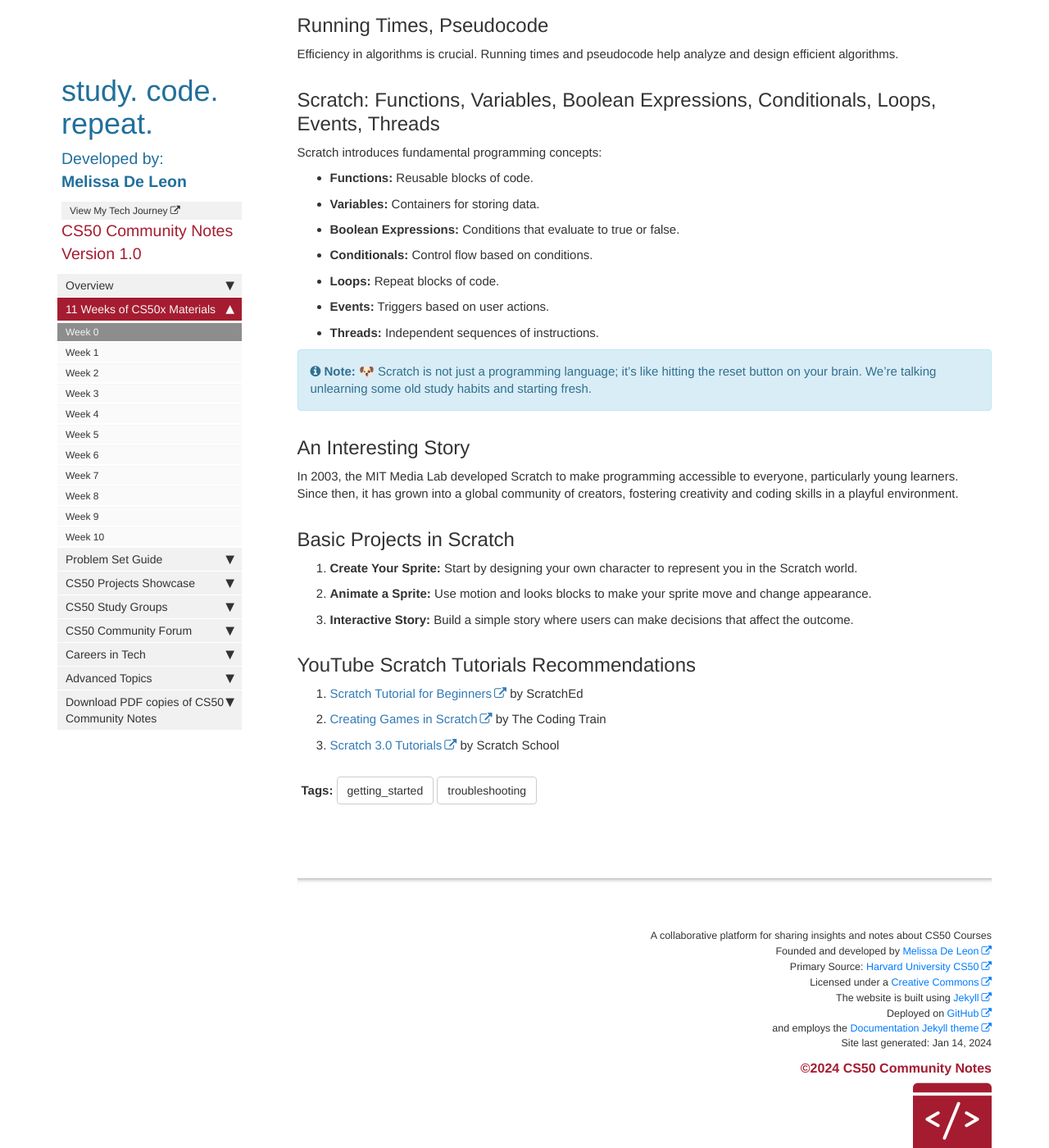
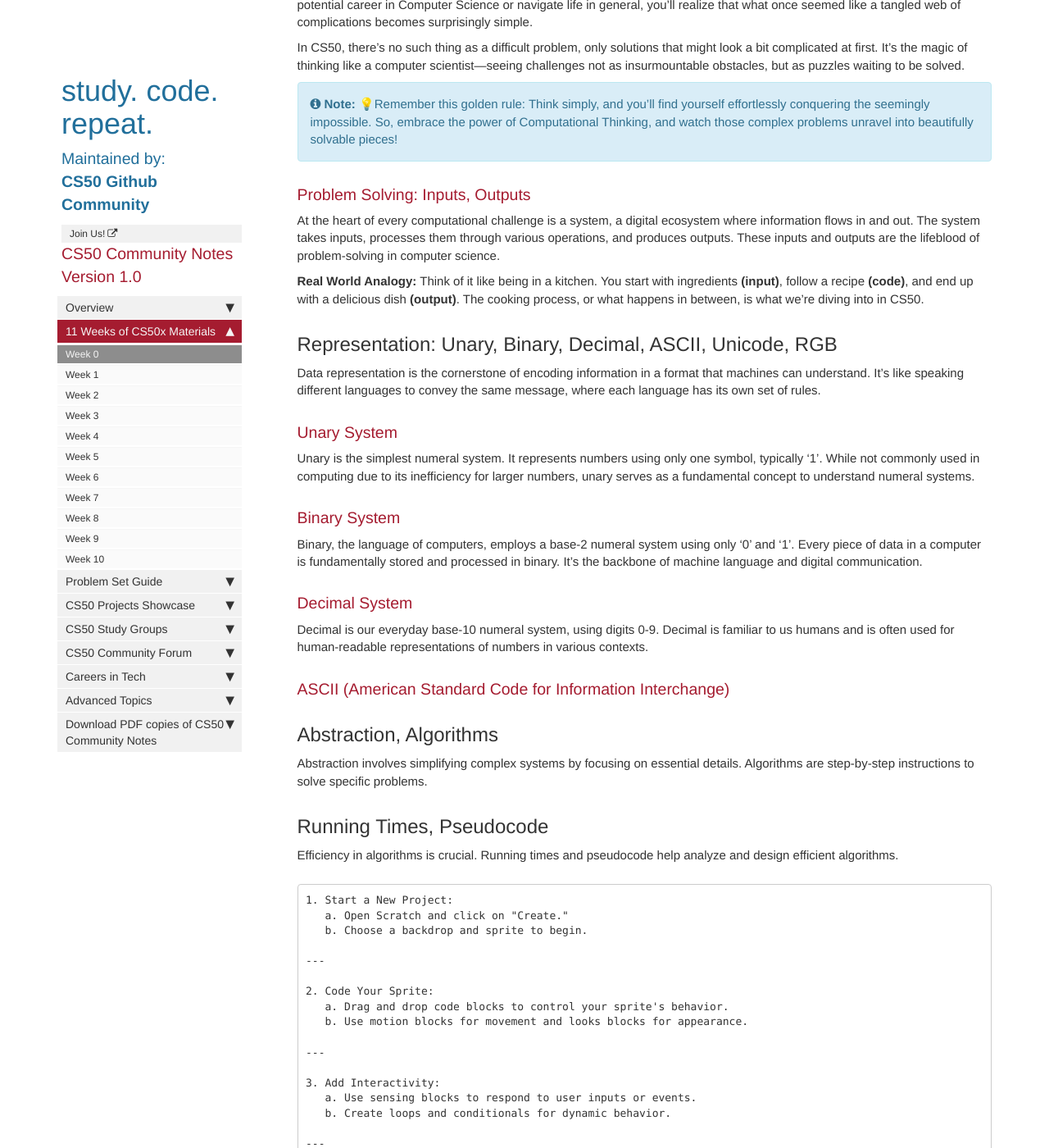
Before and after one commit to melissadeleonx/cs50-community-notes, a Jekyll site: the page built from pages/cs50/week_0.md, in a window 1280 px wide and 1400 px high, scrolled down 2190 px. Shown: the whole window at 82% size. Built offline with Jekyll 4.4.1, drawn with Linux system fonts in a browser that asks for light colours; nearby versions of some CDN libraries; comment, search, counter and statistics services are not loaded; some of the changed text lies outside the part shown.

Commit message:
week_0.md updated

````diff
--- a/_data/sidebars/mydoc_sidebar.yml
+++ b/_data/sidebars/mydoc_sidebar.yml
@@ -5,9 +5,9 @@ entries:
   product: |
       <div id="header" style="color: #216f9b;">
         <h1>study. code. repeat.</h1>
-        <p>Developed by:<br>
-        <strong>Melissa De Leon</strong></p>
-        <a href="https://tech-journey-melissadeleonx.vercel.app/" target="_blank" rel="noopener noreferrer">View My Tech Journey</a>
+        <p>Maintained by:<br>
+        <strong>CS50 Github Community</strong></p>
+        <a href="https://github.com/melissadeleonx/cs50-community-notes/" target="_blank" rel="noopener noreferrer">Join Us!</a>
       </div>
   version: CS50 Community Notes Version 1.0
   folders:
--- a/pages/cs50/week_0.md
+++ b/pages/cs50/week_0.md
@@ -21,6 +21,21 @@ He must have explained Computer Science thoroughly, and here's a quick rundown:
 **Computer Science** provides a solid foundation for understanding how computers work and tackling problems with computational methods.
 
 Now, if that sounds a bit nerdy, trust me, that's the beauty of it! This course doesn't just teach us the basics of programming; it transforms the way we think, making us process information like a computer. It starts with updating our brains regularly with more Computer Science knowledge, guiding us in creating schedules for weekly lectures, helping allocate time and energy to learn CS50. And guess what? These habits stick even after the course ends!
+
+<div style="display: flex; justify-content: center;">
+  <div style="width: 400px; height: 400px;" id="lottie-container"></div>
+</div>
+
+<script src="https://cdnjs.cloudflare.com/ajax/libs/bodymovin/5.7.5/lottie.min.js"></script>
+<script>
+  lottie.loadAnimation({
+    container: document.getElementById('lottie-container'),
+    renderer: 'svg',
+    loop: true,
+    autoplay: true,
+    path: 'https://lottie.host/6b5661c5-3019-4427-845e-f51d975a9261/gAHkJOSoYe.json',
+  });
+</script>
 
 ### Sample CS50 Schedule
 
@@ -49,11 +64,28 @@ In CS50, there's no such thing as a difficult problem, only solutions that might
 
 ### Problem Solving: Inputs, Outputs
 
-Understanding the input and output of a system is crucial for problem-solving in computer science.
+At the heart of every computational challenge is a system, a digital ecosystem where information flows in and out. The system takes inputs, processes them through various operations, and produces outputs. These inputs and outputs are the lifeblood of problem-solving in computer science.
+
+**Real World Analogy:**
+Think of it like being in a kitchen. You start with ingredients **(input)**, follow a recipe **(code)**, and end up with a delicious dish **(output)**. The cooking process, or what happens in between, is what we're diving into in CS50.
 
 ## Representation: Unary, Binary, Decimal, ASCII, Unicode, RGB
 
-Data representation is the way information is stored and encoded. This includes unary, binary, decimal numeral systems, as well as character encoding systems like ASCII and Unicode, and color representation like RGB.
+Data representation is the cornerstone of encoding information in a format that machines can understand. It's like speaking different languages to convey the same message, where each language has its own set of rules.
+
+### Unary System
+
+Unary is the simplest numeral system. It represents numbers using only one symbol, typically '1'. While not commonly used in computing due to its inefficiency for larger numbers, unary serves as a fundamental concept to understand numeral systems.
+
+### Binary System
+
+Binary, the language of computers, employs a base-2 numeral system using only '0' and '1'. Every piece of data in a computer is fundamentally stored and processed in binary. It's the backbone of machine language and digital communication.
+
+### Decimal System
+
+Decimal is our everyday base-10 numeral system, using digits 0-9. Decimal is familiar to us humans and is often used for human-readable representations of numbers in various contexts.
+
+### ASCII (American Standard Code for Information Interchange)
 
 ## Abstraction, Algorithms
 
@@ -62,6 +94,38 @@ Abstraction involves simplifying complex systems by focusing on essential detail
 ## Running Times, Pseudocode
 
 Efficiency in algorithms is crucial. Running times and pseudocode help analyze and design efficient algorithms.
+
+
+```
+1. Start a New Project:
+   a. Open Scratch and click on "Create."
+   b. Choose a backdrop and sprite to begin.
+
+---
+
+2. Code Your Sprite:
+   a. Drag and drop code blocks to control your sprite's behavior.
+   b. Use motion blocks for movement and looks blocks for appearance.
+
+---
+
+3. Add Interactivity:
+   a. Use sensing blocks to respond to user inputs or events.
+   b. Create loops and conditionals for dynamic behavior.
+
+---
+
+4. Incorporate Sound and Effects:
+   a. Add sound blocks to enhance the project with audio.
+   b. Experiment with visual effects for a polished look.
+
+---
+
+5. Test and Share:
+   a. Click the green flag to test your project.
+   b. Share your creation with others on the Scratch platform.
+
+```
 
 ## Scratch: Functions, Variables, Boolean Expressions, Conditionals, Loops, Events, Threads
 
````
